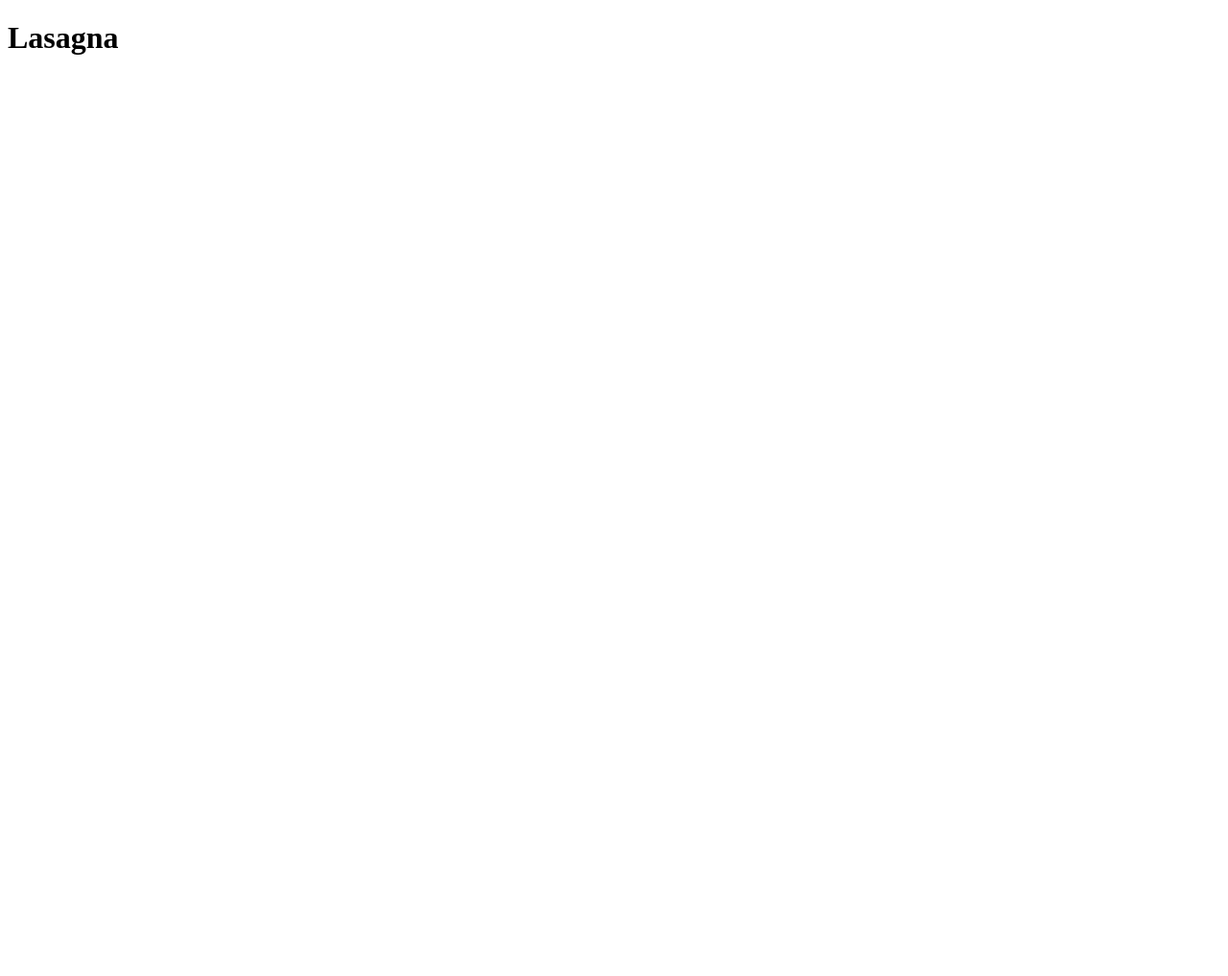
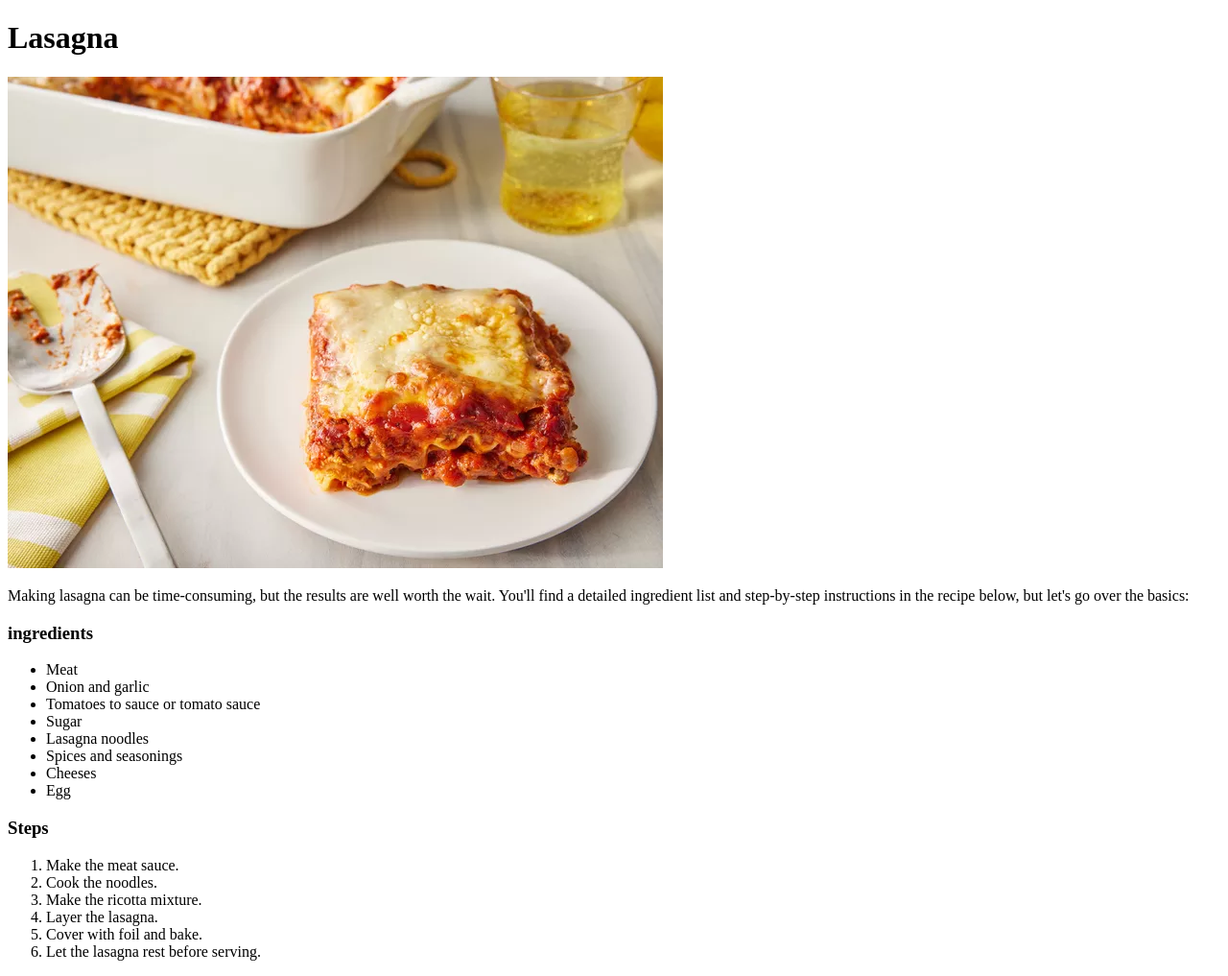
Before and after one commit to CorvoCommissar/odin-recipes, a plain HTML site: page recipes/lasagna.html in a window 1280 px wide. Shown: the whole page at 96% size. Before the commit the page ends 800 px from the top, so only its background shows below. Drawn offline with Linux system fonts and the light colour scheme; files whose address does not match are found by name.

Commit message:
Added lasagna image and recipe

```diff
--- a/recipes/lasagna.html
+++ b/recipes/lasagna.html
@@ -7,5 +7,29 @@
 </head>
 <body>
     <h1>Lasagna</h1>
+    <img src="C:\Users\firea\repos\odin-recipes\images\lasagna.jpg" alt="A plated portion of lasagna">
+    <p>Making lasagna can be time-consuming, but the results are well worth the wait.
+        You'll find a detailed ingredient list and step-by-step instructions in the recipe below,
+        but let's go over the basics:</p>
+    <h3>ingredients</h3>
+    <ul>
+        <li>Meat</li>
+        <li>Onion and garlic</li>
+        <li>Tomatoes to sauce or tomato sauce</li>
+        <li>Sugar</li>
+        <li>Lasagna noodles</li>
+        <li>Spices and seasonings</li>
+        <li>Cheeses</li>
+        <li>Egg</li>
+    </ul>
+    <h3>Steps</h3>
+    <ol>
+        <li>Make the meat sauce.</li>
+        <li>Cook the noodles.</li>
+        <li>Make the ricotta mixture.</li>
+        <li>Layer the lasagna.</li>
+        <li>Cover with foil and bake.</li>
+        <li>Let the lasagna rest before serving.</li>
+    </ol>
 </body>
 </html>
```
Also changed, not shown: images/lasagna.jpg (added).
